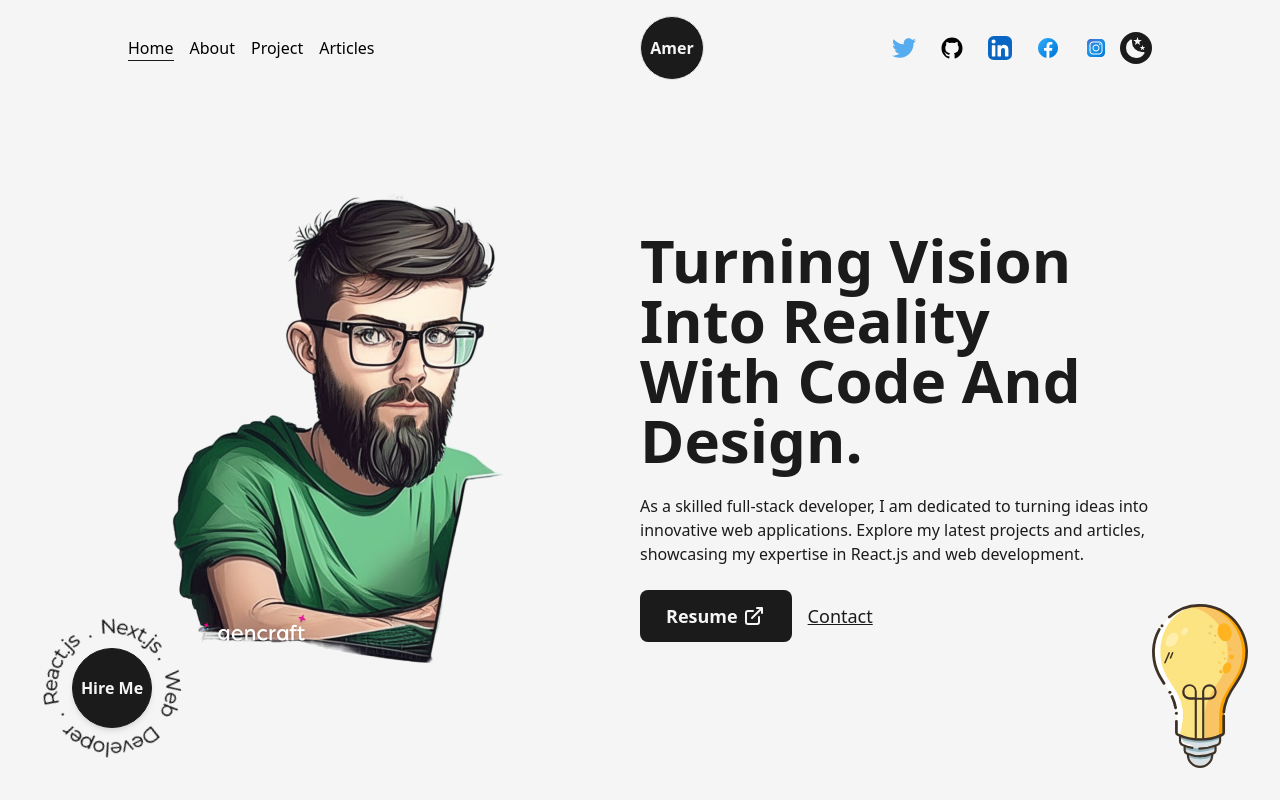
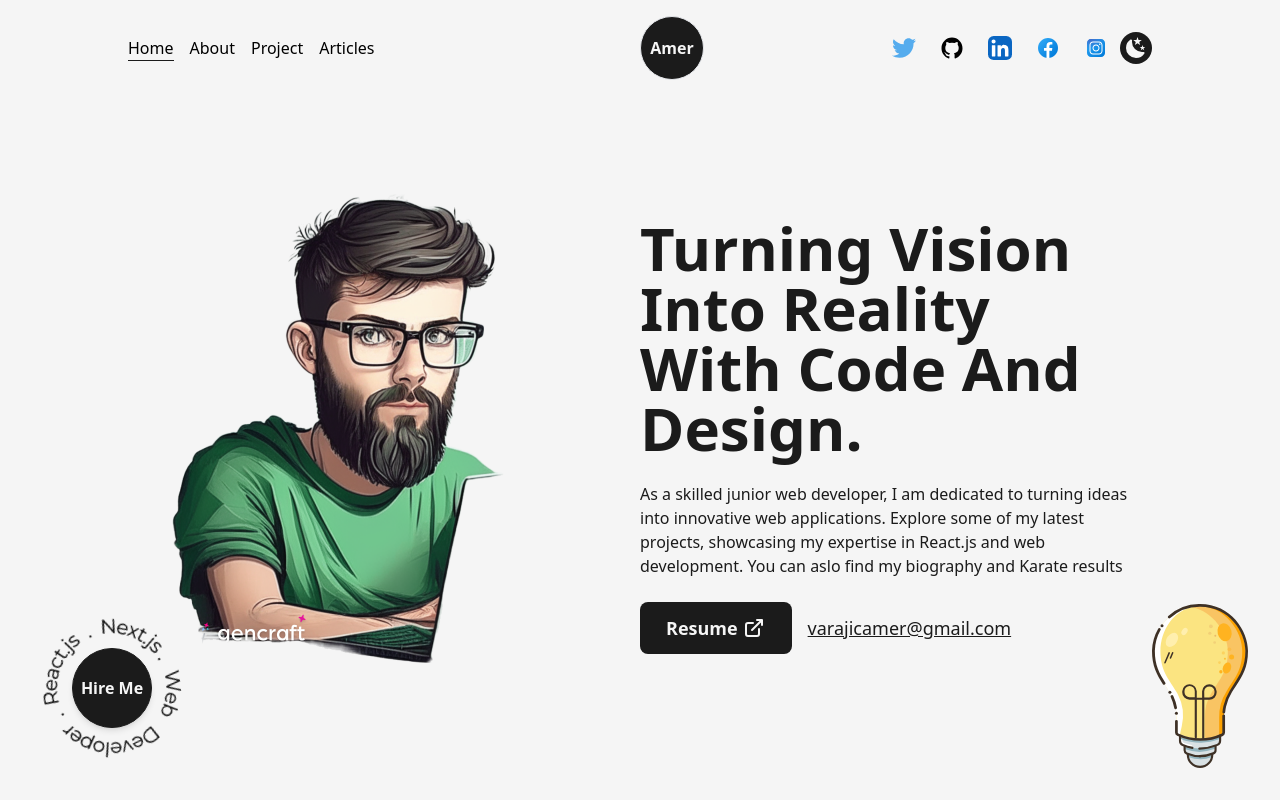
Before and after one commit to amerv97/Next.js-amervarajic-portfolio, a Next.js app in the folder Next.js-Developer-Portfolio-Starter-Code-main/: page / in a window 1280 px wide. Shown: the top 800 px of the page. Built offline with nearby package versions, Linux system fonts and the light colour scheme.

Commit message:
some home changes

```diff
--- a/Next.js-Developer-Portfolio-Starter-Code-main/src/pages/index.js
+++ b/Next.js-Developer-Portfolio-Starter-Code-main/src/pages/index.js
@@ -44,10 +44,10 @@ export default function Home() {
                 className="!text-6xl !text-left xl:!text-5xl lg:!text-center lg:!text=6xl md:!text-5xl sm:!text-3xl "
               />
               <p className="my-4 text-base font-medium md:text-sm sm:text-xs">
-                As a skilled full-stack developer, I am dedicated to turning
-                ideas into innovative web applications. Explore my latest
-                projects and articles, showcasing my expertise in React.js and
-                web development.
+                As a skilled junior web developer, I am dedicated to turning
+                ideas into innovative web applications. Explore some of my latest
+                projects, showcasing my expertise in React.js and
+                web development. You can aslo find my biography and Karate results
               </p>
               <div className="flex items-center self-start mt-2 lg:self-center">
                 <Link
@@ -64,12 +64,12 @@ export default function Home() {
                 </Link>
                 <Link
                   href="mailto:varajicamer@gmail.com"
-                  className="ml-4 text-lg font-medium capitalize text-dark underline dark:text-light
+                  className="ml-4 text-lg font-medium text-dark underline dark:text-light
                   md:text-base"
                   onClick={(e) => handleContactClick(e)}
                   // ! fix later
                 >
-                  Contact
+                  varajicamer@gmail.com
                 </Link>
               </div>
             </div>
```
